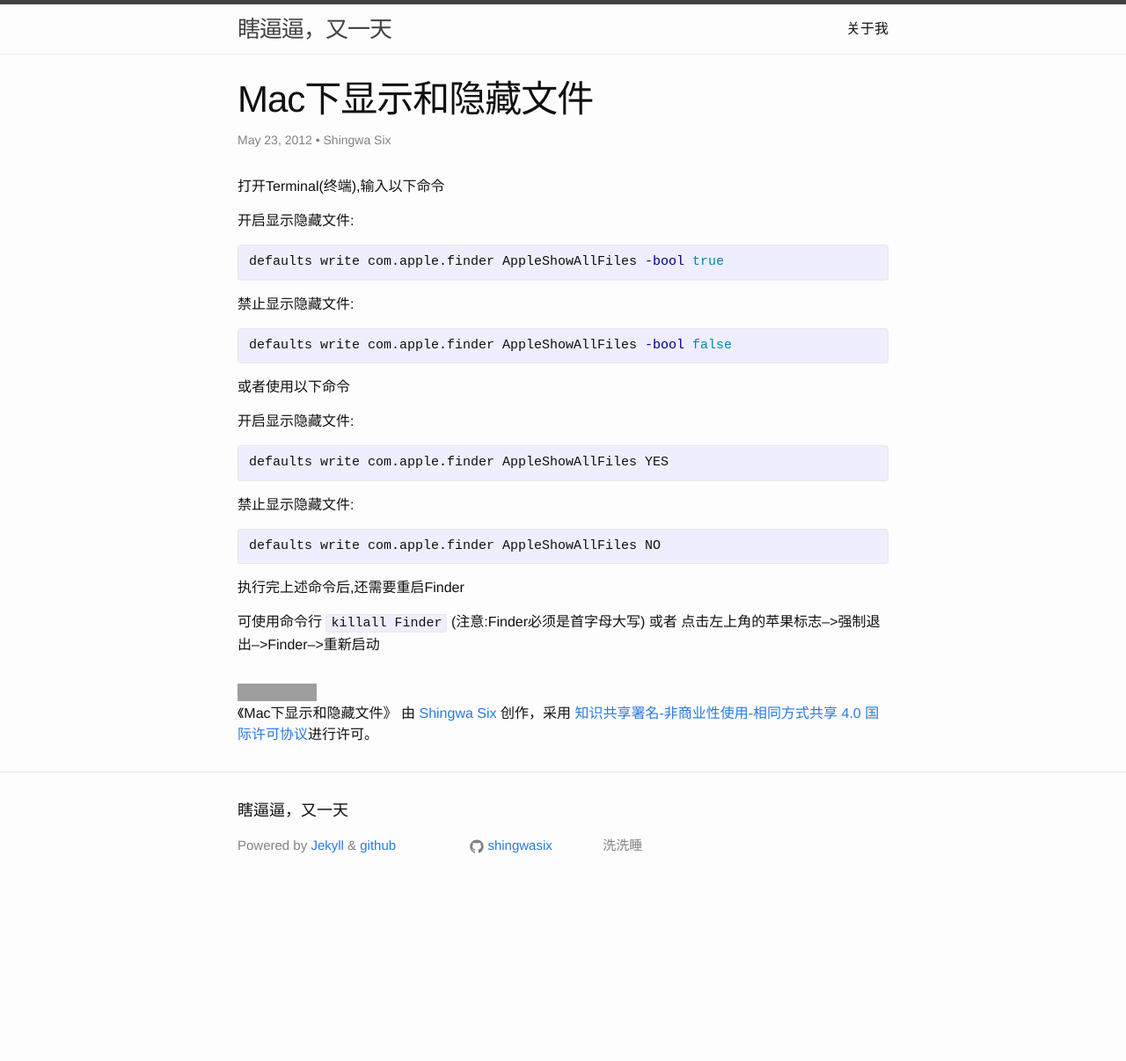
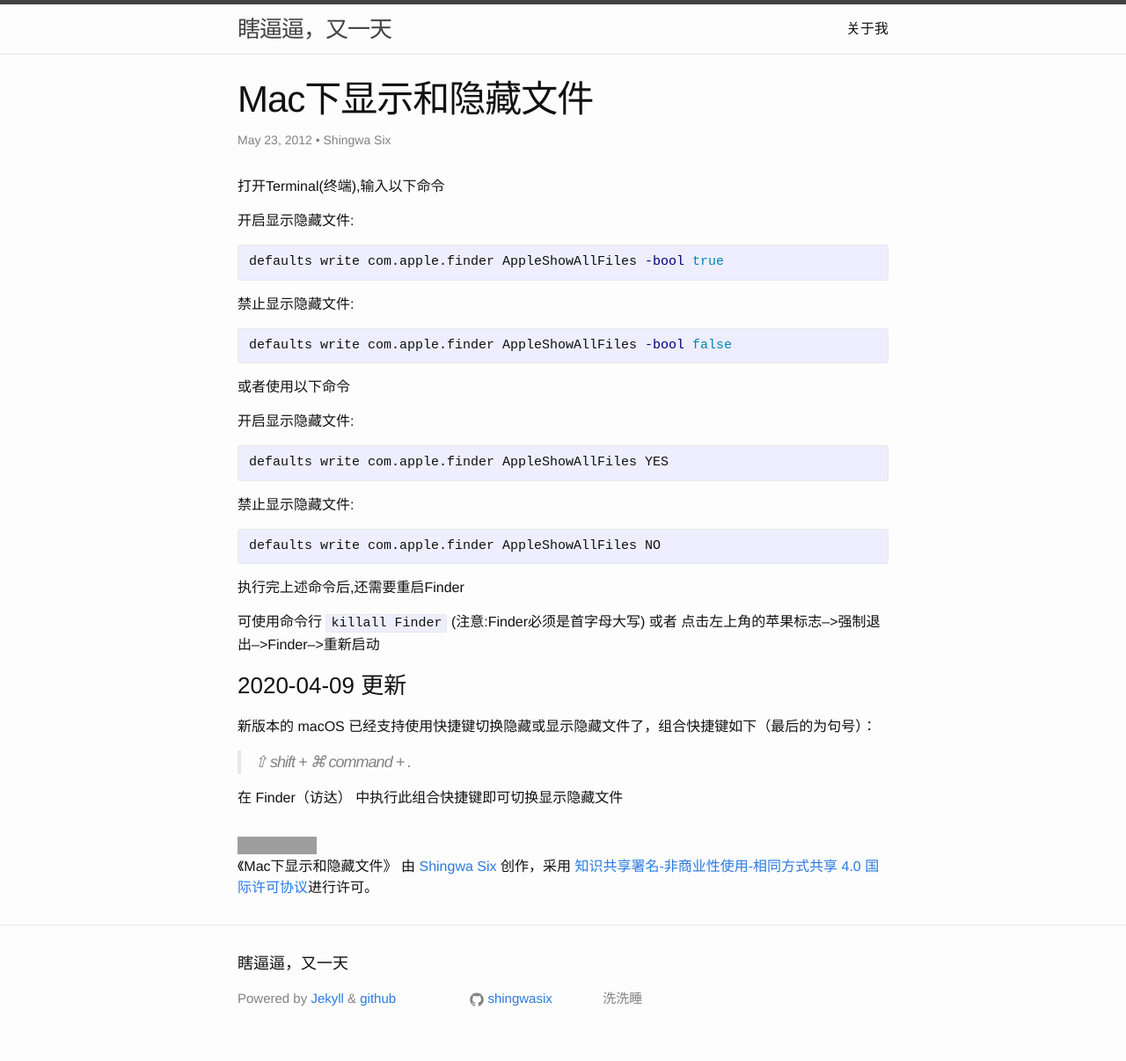
Before and after one commit to shingwasix/blog.waaile.com, a Jekyll site: the page built from _posts/osx/2012-05-23-mac-hide-or-unhide-files.md, in a window 1280 px wide. Shown: the whole page at 88% size. Built offline with Jekyll 4.4.1, drawn with Linux system fonts in a browser that asks for light colours; comment, search, counter and statistics services are not loaded; before the commit the page ends 1032 px from its top, so only the background shows below that; grey boxes are pictures that could not be loaded.

Commit message:
添加新版macOS快捷键说明

````diff
--- a/_posts/osx/2012-05-23-mac-hide-or-unhide-files.md
+++ b/_posts/osx/2012-05-23-mac-hide-or-unhide-files.md
@@ -38,3 +38,11 @@ defaults write com.apple.finder AppleShowAllFiles NO
 
 可使用命令行 ```killall Finder``` (注意:Finder必须是首字母大写)
 或者 点击左上角的苹果标志-->强制退出-->Finder-->重新启动
+
+### 2020-04-09 更新
+
+新版本的 macOS 已经支持使用快捷键切换隐藏或显示隐藏文件了，组合快捷键如下（最后的为句号）：
+
+> ⇧ shift + ⌘ command + .
+
+在 Finder（访达） 中执行此组合快捷键即可切换显示隐藏文件
````
